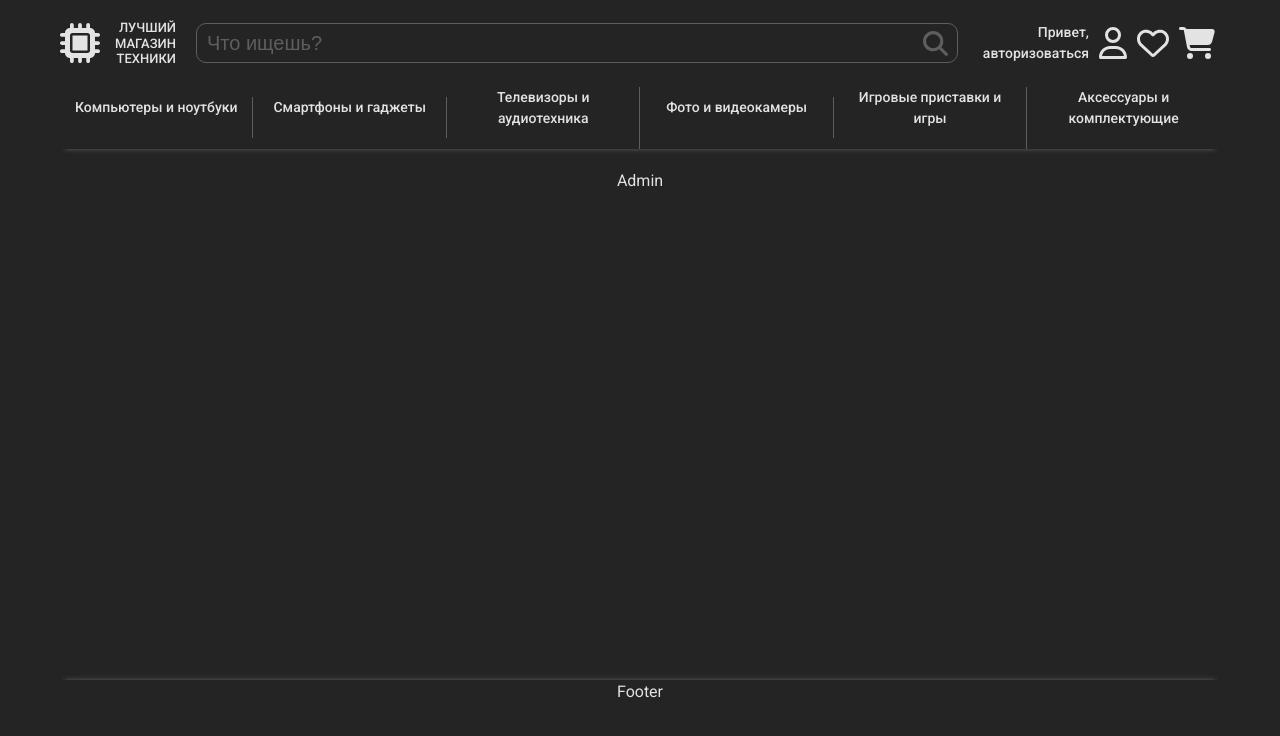
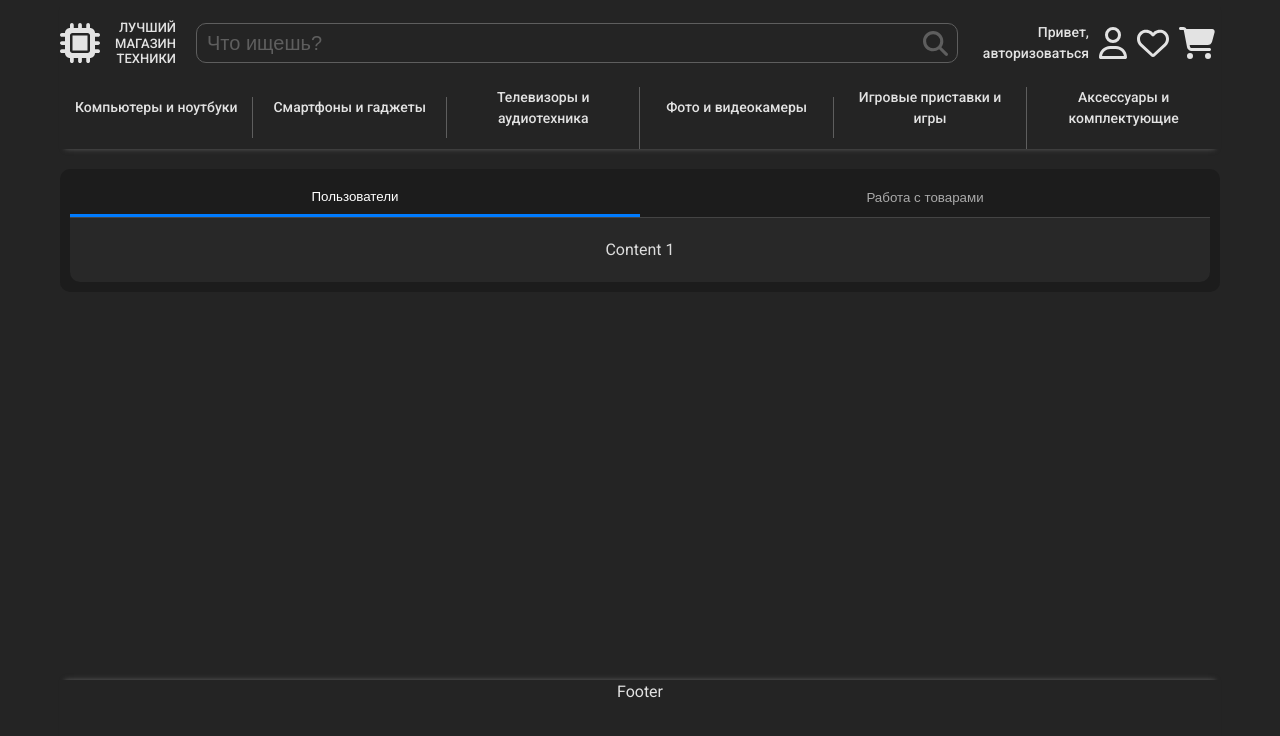
Before and after one commit to SuvStreet/store-diploma_Result.School, a React (Vite) app: page /admin in a window 1280 px wide. Shown: the top 736 px of the page. Built offline with nearby package versions, Linux system fonts and the light colour scheme.

Commit message:
Сверстать админскую страницу, разделить данные пользователей и работу с товарами

```diff
--- a/src/pages/admin/Admin.jsx
+++ b/src/pages/admin/Admin.jsx
@@ -1,12 +1,28 @@
 import propTypes from 'prop-types'
 
 import styled from 'styled-components'
+import { Tabs } from './components/tabs/Tabs'
+
+const TabData = [
+	{
+		title: 'Пользователи',
+		content: 'Content 1',
+	},
+	{
+		title: 'Работа с товарами',
+		content: 'Content 2',
+	},
+]
 
 const AdminContainer = ({ className }) => {
-	return <div className={className}>Admin</div>
+	return <div className={className}>
+		<Tabs tabs={TabData} />
+	</div>
 }
 
-export const Admin = styled(AdminContainer)``
+export const Admin = styled(AdminContainer)`
+	width: 100%;
+`
 
 AdminContainer.propTypes = {
 	className: propTypes.string.isRequired,
--- /dev/null
+++ b/src/pages/admin/components/tabs/Tabs.jsx
@@ -0,0 +1,63 @@
+import PropTypes from 'prop-types'
+import { useState } from 'react'
+
+import styled from 'styled-components'
+
+const Tab = styled.button`
+	flex: 1;
+	padding: 10px;
+	cursor: pointer;
+	background: none;
+	border: none;
+	color: ${(props) => (props.active ? '#fff' : '#aaa')};
+	border-bottom: ${(props) => (props.active ? '3px solid #007bff' : 'none')};
+
+	&:hover {
+		color: #fff;
+	}
+`
+
+const TabContent = styled.div`
+	padding: 20px;
+	background-color: #282828;
+	border-radius: 0 0 10px 10px;
+	color: #ddd;
+`
+
+const TabsContainer = ({ className, tabs }) => {
+	const [activeTab, setActiveTab] = useState(0)
+
+	return (
+		<div className={className}>
+			<div className='tab-list'>
+				{tabs.map((tab, index) => (
+					<Tab
+						key={index}
+						active={activeTab === index}
+						onClick={() => setActiveTab(index)}
+					>
+						{tab.title}
+					</Tab>
+				))}
+			</div>
+			<TabContent>{tabs[activeTab].content}</TabContent>
+		</div>
+	)
+}
+
+export const Tabs = styled(TabsContainer)`
+	width: 100%;
+	background-color: #1c1c1c;
+	border-radius: 10px;
+	padding: 10px;
+
+	.tab-list {
+		display: flex;
+		border-bottom: 1px solid #444;
+	}
+`
+
+TabsContainer.propTypes = {
+	className: PropTypes.string.isRequired,
+	tabs: PropTypes.array.isRequired,
+}
```
Also changed, not shown: src/pages/admin/components/index.js (added).
